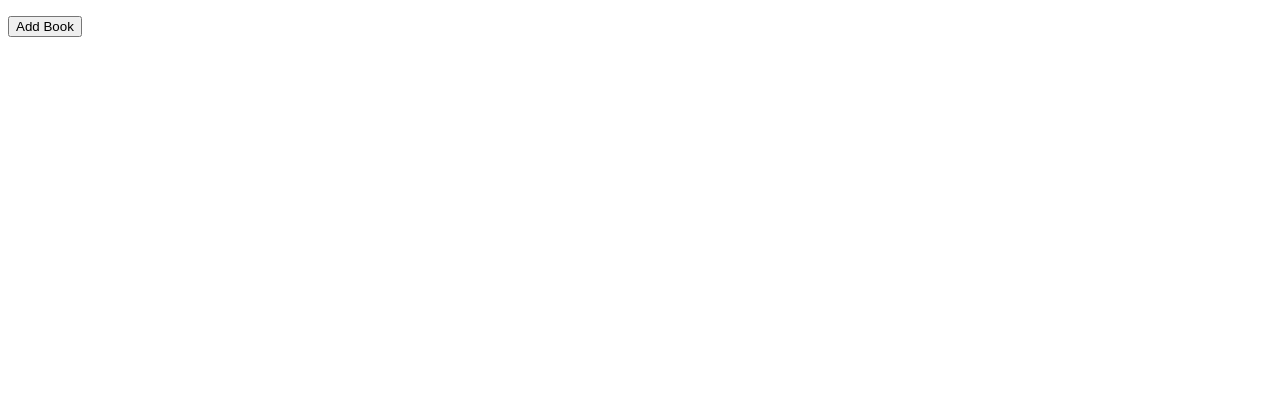
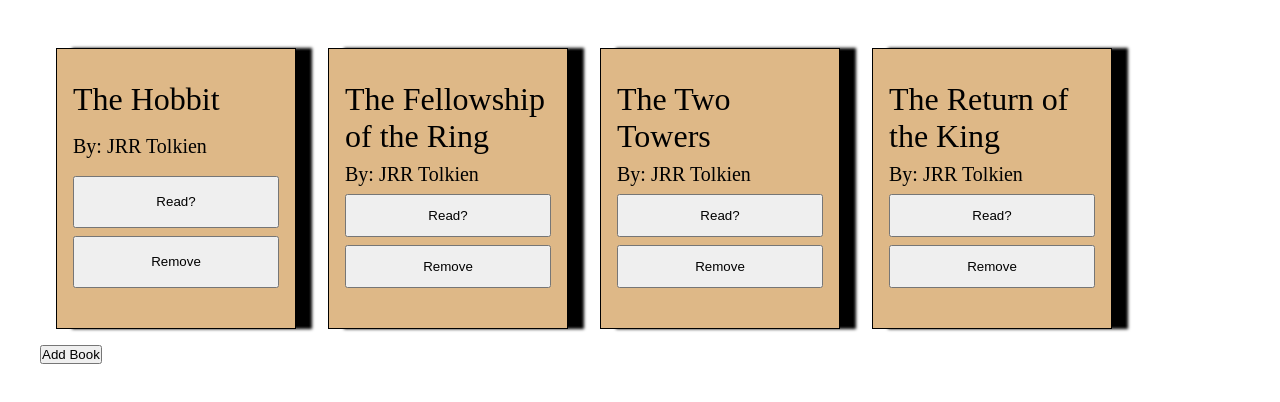
Before and after one commit to tylerspear/library_web_app, a plain HTML site: page index.html in a window 1280 px wide. Drawn offline with Linux system fonts and the light colour scheme.

Commit message:
added base styling

```diff
--- a/index.html
+++ b/index.html
@@ -8,8 +8,9 @@
     <title>Library</title>
 </head>
 <body>
-    <ul id="book-list"></ul>
-    <button id="add">Add Book</button>
+    <div class="container">
+        <ul id="book-list"></ul>
+        <button id="add">Add Book</button>
         <form id="book-form" action="#">
             <input type="text" id="form-title" name="form-title" placeholder="title" required>
             <input type="text" id="form-pages" name="form-pages" placeholder="pages" required>
--- a/library.js
+++ b/library.js
@@ -48,9 +48,10 @@ function displayBooks(arr){
         //set a data attr on the element that corresponds to the arr position
         li.setAttribute('data-index', index)
         li.innerHTML = `<span class="title">${book.title}</span>
-                        <span class="author">${book.author}</span>
+                        <span class="author">By: ${book.author}</span>
+                        <button class="btn-read">Read?</button>
                         <button class="btn-remove">Remove</button>
-                        <button class="btn-read">Read?</button>`
+                        `
         bookList.appendChild(li)
     })
     //add event listener to the delete button to remove element if clicked
@@ -97,3 +98,12 @@ submitBook.addEventListener('click', (e)=> {
     document.getElementById('form-author').value = ''
     displayBooks(myLibrary)
 })
+
+
+//Adding some test books to update CSS
+const theHobbit = new Book('The Hobbit', 'JRR Tolkien', '377')
+const fotr = new Book('The Fellowship of the Ring', 'JRR Tolkien', '500')
+const twoTowers = new Book('The Two Towers', 'JRR Tolkien', '400')
+const rotk = new Book('The Return of the King', 'JRR Tolkien', '650')
+myLibrary.push(theHobbit, fotr, twoTowers, rotk)
+displayBooks(myLibrary)
--- a/styles.css
+++ b/styles.css
@@ -1,3 +1,13 @@
+* {
+  margin: 0;
+  padding: 0;
+  box-sizing: border-box;
+}
+.container {
+  max-width: 1200px;
+  margin: 0 auto;
+}
+
 #book-form {
   display: none;
   flex-direction: column;
@@ -13,7 +23,48 @@
   margin-bottom: 1rem;
   padding: 0.5rem 0;
 }
+#book-list {
+  display: flex;
+  /* border-bottom: brown 30px solid; */
+  flex-wrap: wrap;
+  margin-top: 2rem;
+}
+#book-list li {
+  display: flex;
+  flex-direction: column;
+  list-style: none;
+  flex: 0 1 20%;
+  margin: 1rem;
+  border: 1px solid black;
+  background-color: burlywood;
+  padding: 2rem 1rem;
+  -webkit-box-shadow: 16px 0px 3px 0px #000000;
+  box-shadow: 16px 0px 3px 0px #000000;
+}
+
+#book-list li > * {
+  display: block;
+  flex: 1 0 auto;
+}
 
 .read {
   background-color: orange;
 }
+
+.title {
+  font-size: 2rem;
+  margin-bottom: 0.5rem;
+}
+.author {
+  font-size: 1.25rem;
+  margin-bottom: 0.5rem;
+}
+.btn-read,
+.btn-remove {
+  padding: 0.75rem 0.25rem;
+  margin-bottom: 0.5rem;
+}
+.btn-read:hover,
+.btn-remove:hover {
+  cursor: pointer;
+}
```
